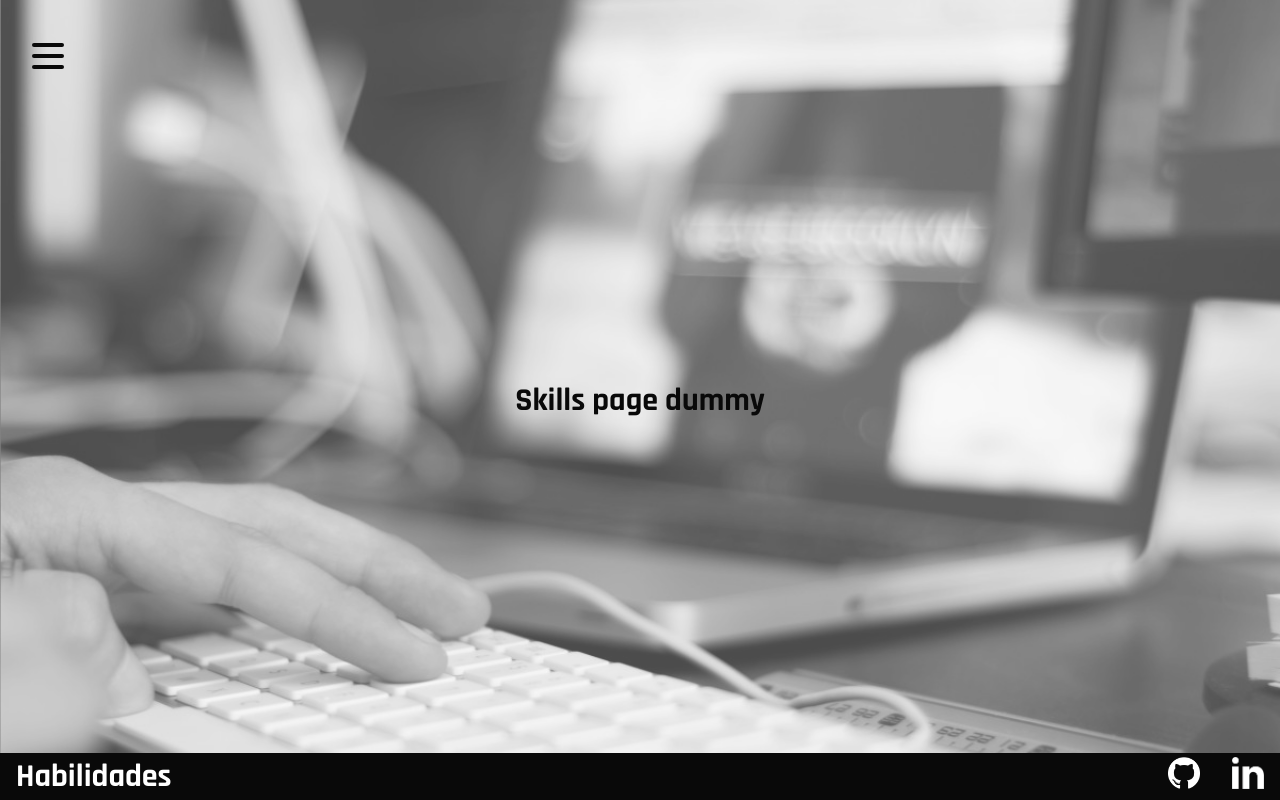
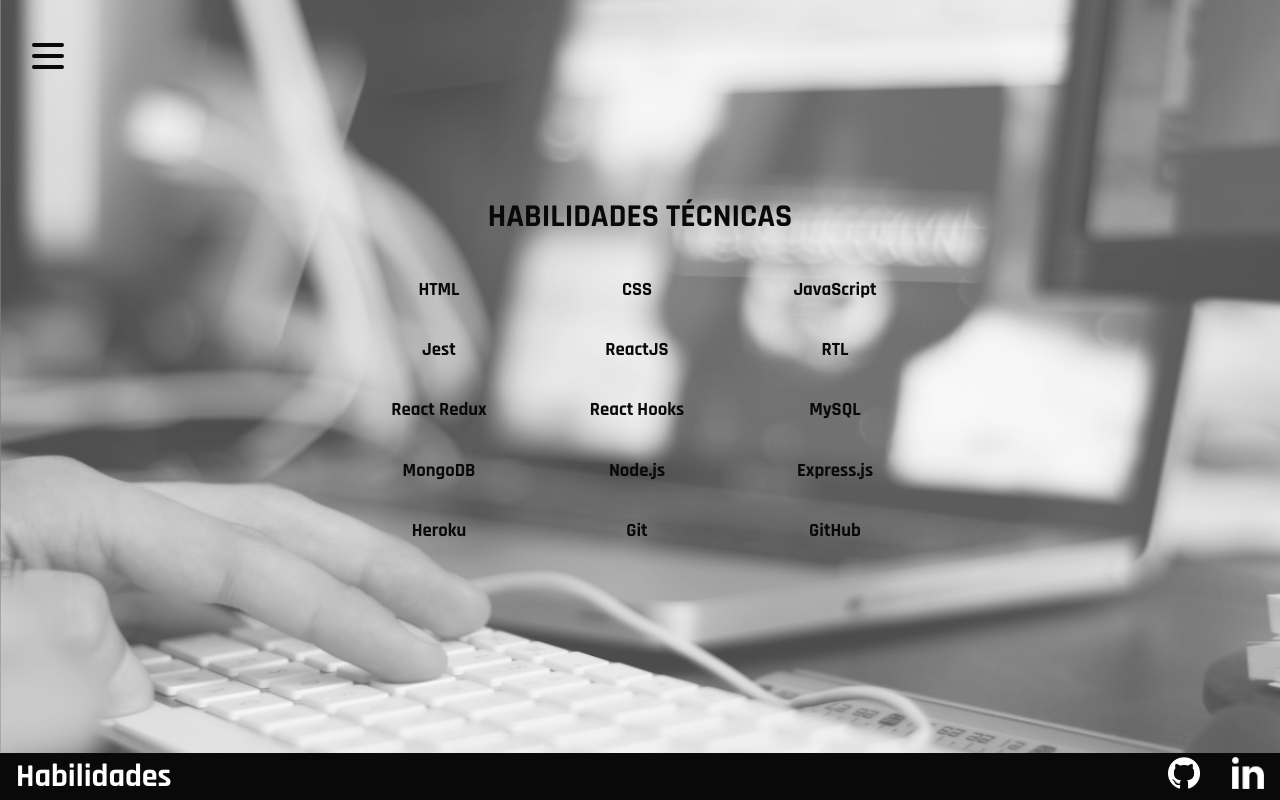
Before and after one commit to johnatas-henrique/johnatas-henrique.github.io, a React (Create React App) app: page /skills in a window 1280 px wide. Built offline with nearby package versions, Linux system fonts and the light colour scheme; no server answers.

Commit message:
Skills page populated

```diff
--- a/src/components/Menu/Menu.styled.js
+++ b/src/components/Menu/Menu.styled.js
@@ -53,7 +53,7 @@ const StyledMenu = styled.nav`
 
     &:hover {
       background-color: ${({ theme }) => theme.primaryOne};
-      border-radius: 5px;
+      border-radius: 8px;
       color: ${({ theme }) => theme.primaryHover};
     }
   }
--- a/src/context/Portfolio.js
+++ b/src/context/Portfolio.js
@@ -23,7 +23,6 @@ const PortfolioProvider = ({ children }) => {
       } else {
         setGitInfo('Ocorreu um erro, tente recarregar a página');
       }
-      console.log(gitInfo);
       setIsFetching(false);
     };
     fetchData();
--- a/src/pages/About.js
+++ b/src/pages/About.js
@@ -8,7 +8,7 @@ const About = () => {
 
   useEffect(() => {
     setLocation('Sobre mim');
-  }, []);
+  }, [setLocation]);
 
   return (
     <StyledAbout>
--- a/src/pages/Contact.js
+++ b/src/pages/Contact.js
@@ -6,7 +6,7 @@ const Contact = () => {
 
   useEffect(() => {
     setLocation('Contato');
-  }, []);
+  }, [setLocation]);
 
   return (
     <div>
--- a/src/pages/Main.js
+++ b/src/pages/Main.js
@@ -8,7 +8,7 @@ const Main = () => {
 
   useEffect(() => {
     setLocation('Home');
-  }, []);
+  }, [setLocation]);
 
   return (
     <StyledMain>
--- a/src/pages/Projects.js
+++ b/src/pages/Projects.js
@@ -6,7 +6,7 @@ const Projects = () => {
 
   useEffect(() => {
     setLocation('Projetos');
-  }, []);
+  }, [setLocation]);
 
   return (
     <div>
--- a/src/pages/Skills.js
+++ b/src/pages/Skills.js
@@ -1,17 +1,37 @@
 import React, { useContext, useEffect } from 'react';
 import { PortfolioContext } from '../context/Portfolio';
+import SkillsStyled from './Skills.styled';
 
 const Skills = () => {
   const { setLocation } = useContext(PortfolioContext);
 
   useEffect(() => {
     setLocation('Habilidades');
-  }, []);
+  }, [setLocation]);
 
   return (
-    <div>
-      <h1>Skills page dummy</h1>
-    </div>
+    <SkillsStyled>
+      <>
+        <h1>HABILIDADES TÉCNICAS</h1>
+        <div className="text">
+          <h3>HTML</h3>
+          <h3>CSS</h3>
+          <h3>JavaScript</h3>
+          <h3>Jest</h3>
+          <h3>ReactJS</h3>
+          <h3>RTL</h3>
+          <h3>React Redux</h3>
+          <h3>React Hooks</h3>
+          <h3>MySQL</h3>
+          <h3>MongoDB</h3>
+          <h3>Node.js</h3>
+          <h3>Express.js</h3>
+          <h3>Heroku</h3>
+          <h3>Git</h3>
+          <h3>GitHub</h3>
+        </div>
+      </>
+    </SkillsStyled>
   );
 };
 
--- a/src/pages/Skills.styled.js
+++ b/src/pages/Skills.styled.js
@@ -17,24 +17,38 @@ const showText = keyframes`
 
 const StyledSkills = styled.div`
 
+  align-items: center;
   animation: ${showText} 1s linear;
+  margin: 0 auto;
+  width: 37.5rem;
+  max-width: 1100px;
 
   div.text{
+    display: flex;
+    flex-wrap: wrap;
+    width: 100%;
     margin-bottom: 4rem;
     @media (max-width: ${({ theme }) => theme.mobile}) {
       align-items: flex-start;
     }
   }
 
+  .text p {
+
+  }
+
   h1, h2 {
     color: ${({ theme }) => theme.primaryOne};
     font-size: 200%;
     padding: 0 1rem;
+    text-align: center;
   }
 
   h3, h4 {
     color: ${({ theme }) => theme.primaryOne};
     padding: 0 1rem;
+    text-align: center;
+    width: 33%;
   }
 
   @media (max-width: ${({ theme }) => theme.mobile}) {
```
